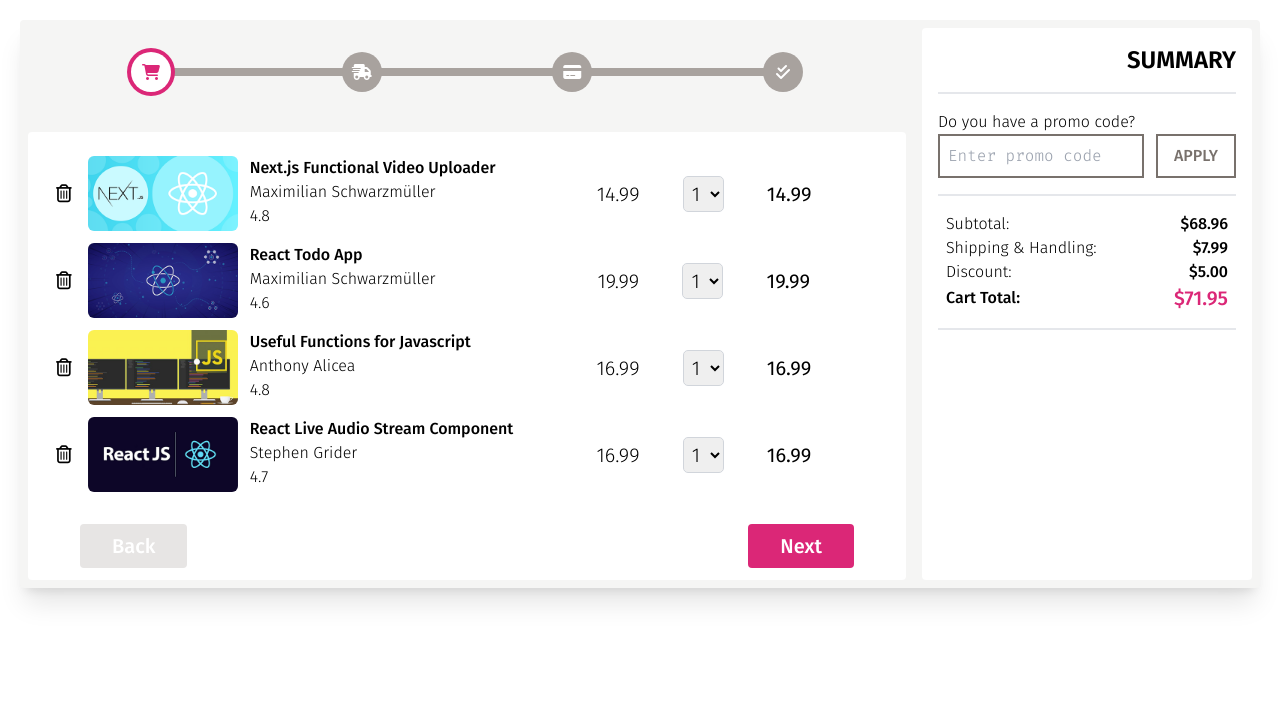
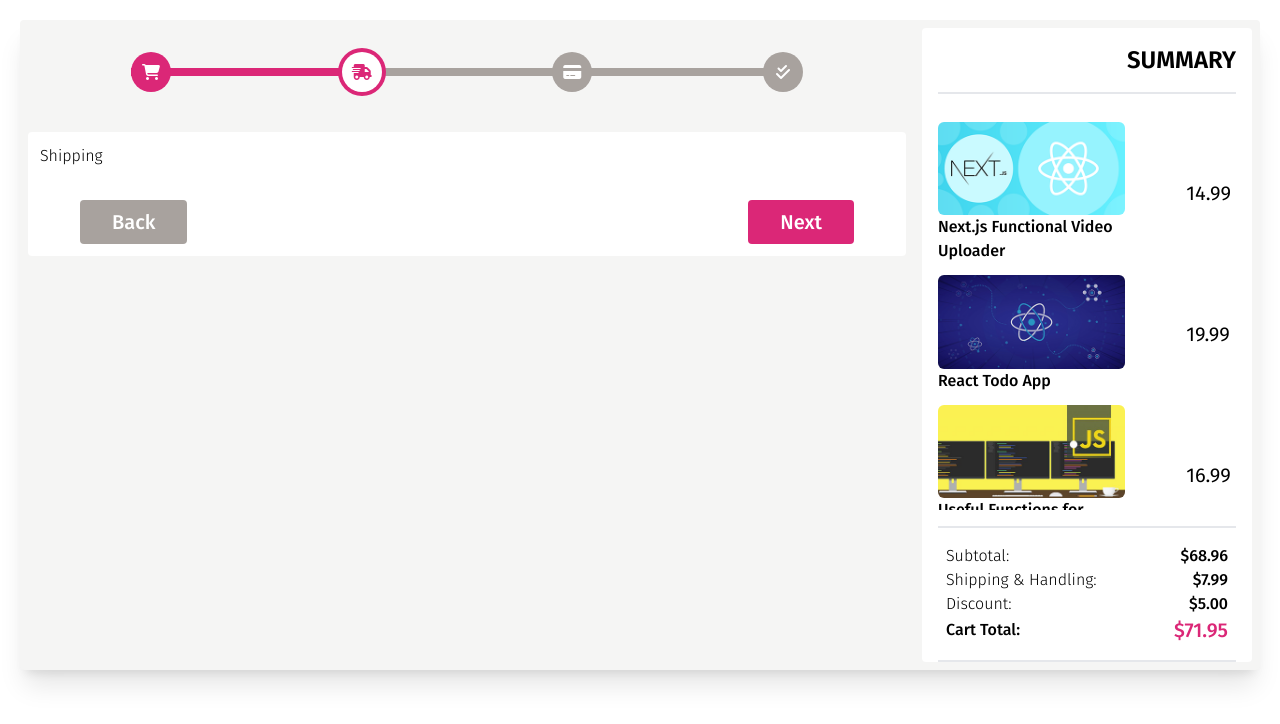
Before and after one commit to chanceltron/code-commerce-2, a React (Vite) app: page / in a window 1280 px wide. Shown: the top 724 px of the page. Built offline with nearby package versions, Linux system fonts and the light colour scheme.

Commit message:
Move cart to side panel on shipping screen, start shipping form

```diff
--- a/package.json
+++ b/package.json
@@ -9,6 +9,7 @@
     "preview": "vite preview"
   },
   "dependencies": {
+    "@tailwindcss/container-queries": "^0.1.0",
     "moment": "^2.29.4",
     "react": "^18.2.0",
     "react-dom": "^18.2.0"
--- /dev/null
+++ b/src/components/Cart.jsx
@@ -0,0 +1,29 @@
+import React, { Component } from 'react';
+import ItemCard from './ItemCard';
+
+export default class Cart extends Component {
+  render() {
+    const { cart, formStep, changeQuantity, removeFromCart } = this.props;
+    return (
+      <div className='@container'>
+        <div className='overflow-y-scroll max-h-[50vh] @sm:max-h-full @sm:overflow-auto'>
+          {cart.length > 0 ? (
+            cart.map((item) => (
+              <ItemCard
+                key={item.id}
+                item={item}
+                formStep={formStep}
+                changeQuantity={changeQuantity}
+                removeFromCart={removeFromCart}
+              />
+            ))
+          ) : (
+            <div className='text-center py-8 rounded-lg bg-red-100 text-red-600 font-semibold'>
+              There are no items in your cart!
+            </div>
+          )}
+        </div>
+      </div>
+    );
+  }
+}
--- a/src/components/Checkout.jsx
+++ b/src/components/Checkout.jsx
@@ -1,6 +1,8 @@
 import React, { Component } from 'react';
 import ItemCard from './ItemCard';
 import Stepper from './Stepper';
+import Cart from './Cart';
+import Shipping from './Shipping';
 
 export default class Checkout extends Component {
   state = {
@@ -10,7 +12,7 @@
       discount: 0,
       total: 0,
     },
-    formStep: 1,
+    formStep: 2,
   };
 
   updateSummaryPrices = () => {
@@ -61,23 +63,15 @@
             />
           </div>
           <div className='bg-white m-2 p-3 rounded'>
-            {formStep === 1 ? (
-              cart.length > 0 ? (
-                cart.map((item) => (
-                  <ItemCard
-                    key={item.id}
-                    item={item}
-                    formStep={formStep}
+            {formStep === 1 && (
+              <Cart
                 changeQuantity={this.changeQuantity}
                 removeFromCart={this.removeFromCart}
+                formStep={formStep}
+                cart={cart}
               />
-                ))
-              ) : (
-                <div className='text-center py-8 rounded-lg bg-red-100 text-red-600 font-semibold'>
-                  There are no items in your cart!
-                </div>
-              )
-            ) : null}
+            )}
+            {formStep === 2 && <Shipping />}
             {formStep !== 4 && (
               <div className='flex justify-between items-center mx-10 mt-8 text-white text-xl font-medium'>
                 <button
@@ -116,15 +110,12 @@
           )}
           {formStep > 1 && (
             <div className='py-4 border-b-2'>
-              {cart.map((item) => (
-                <ItemCard
-                  key={item.id}
-                  item={item}
-                  formStep={formStep}
+              <Cart
                 changeQuantity={this.changeQuantity}
                 removeFromCart={this.removeFromCart}
+                formStep={formStep}
+                cart={cart}
               />
-              ))}
             </div>
           )}
           <div className='py-4 border-b-2'>
--- a/src/components/ItemCard.jsx
+++ b/src/components/ItemCard.jsx
@@ -14,11 +14,11 @@
           onClick={() => removeFromCart(id)}>
           <i className='fa-regular fa-trash-can'></i>
         </button>
-        <div className={`flex flex-[4] ${column}`}>
+        <div className={`@container flex flex-[4] ${column}`}>
           <img
             src={img}
             alt={name}
-            className='rounded-md max-w-[150px] w-auto object-cover h-fit mr-3'
+            className='rounded-md max-w-[200px] w-auto object-cover h-fit mr-3 @md:max-w-[150px]'
           />
           <div>
             <h3 className='font-medium'>{name}</h3>
--- /dev/null
+++ b/src/components/Shipping.jsx
@@ -0,0 +1,15 @@
+import React, { Component } from 'react';
+
+export default class Shipping extends Component {
+  state = {
+    addressTitle: '',
+  };
+
+  render() {
+    return (
+      <div>
+        <div>Shipping</div>
+      </div>
+    );
+  }
+}
--- a/tailwind.config.cjs
+++ b/tailwind.config.cjs
@@ -9,5 +9,5 @@
       },
     },
   },
-  plugins: [],
+  plugins: [require('@tailwindcss/container-queries')],
 };
```
Also changed, not shown: 1 other file (tests, documents, lock files or other folders). Lines whose indentation alone changed are shown as unchanged.
